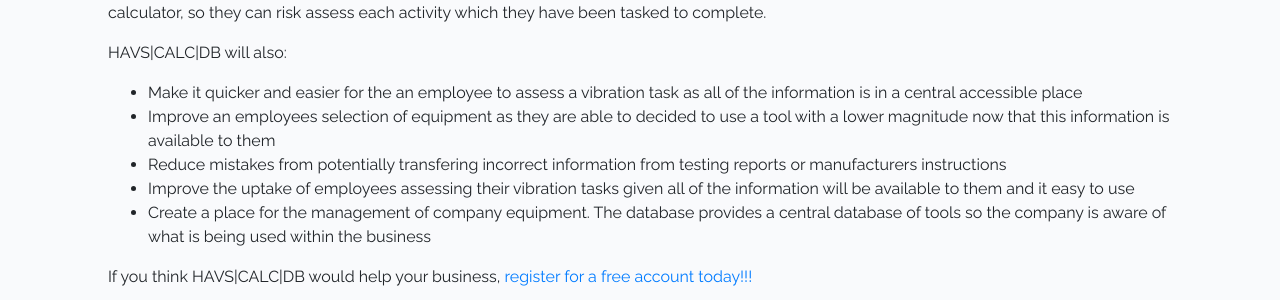
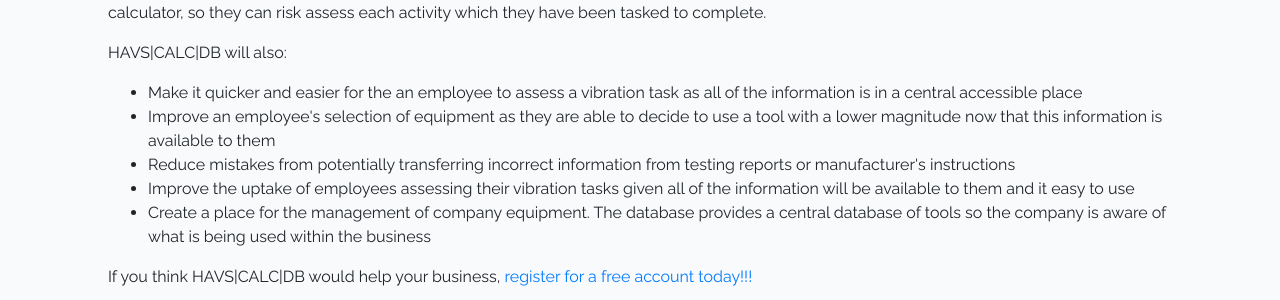
Before and after one commit to TuckerFaulk/HAVS-CALC-DB-PP4, a Django app: page / in a window 1280 px wide. Shown: the part 1209-1509 px from the top of the page. Run offline with Django 3.2, Linux system fonts and the light colour scheme; some libraries are stand-ins or nearby versions.

Commit message:
Update README and Index in line with spell check

```diff
--- a/templates/index.html
+++ b/templates/index.html
@@ -48,9 +48,9 @@
             </p>
             <ul>
                 <li>Make it quicker and easier for the an employee to assess a vibration task as all of the information is in a central accessible place</li>
-                <li>Improve an employees selection of equipment as they are able to decided to use a tool with a lower magnitude now that this information
+                <li>Improve an employee's selection of equipment as they are able to decide to use a tool with a lower magnitude now that this information
                      is available to them</li>
-                <li>Reduce mistakes from potentially transfering incorrect information from testing reports or manufacturers instructions</li>
+                <li>Reduce mistakes from potentially transferring incorrect information from testing reports or manufacturer's instructions</li>
                 <li>Improve the uptake of employees assessing their vibration tasks given all of the information will be available to them and it easy to use</li>
                 <li>Create a place for the management of company equipment. The database provides a central database of tools so the company is aware of what is being
                      used within the business </li>
```
Also changed, not shown: README.md.
